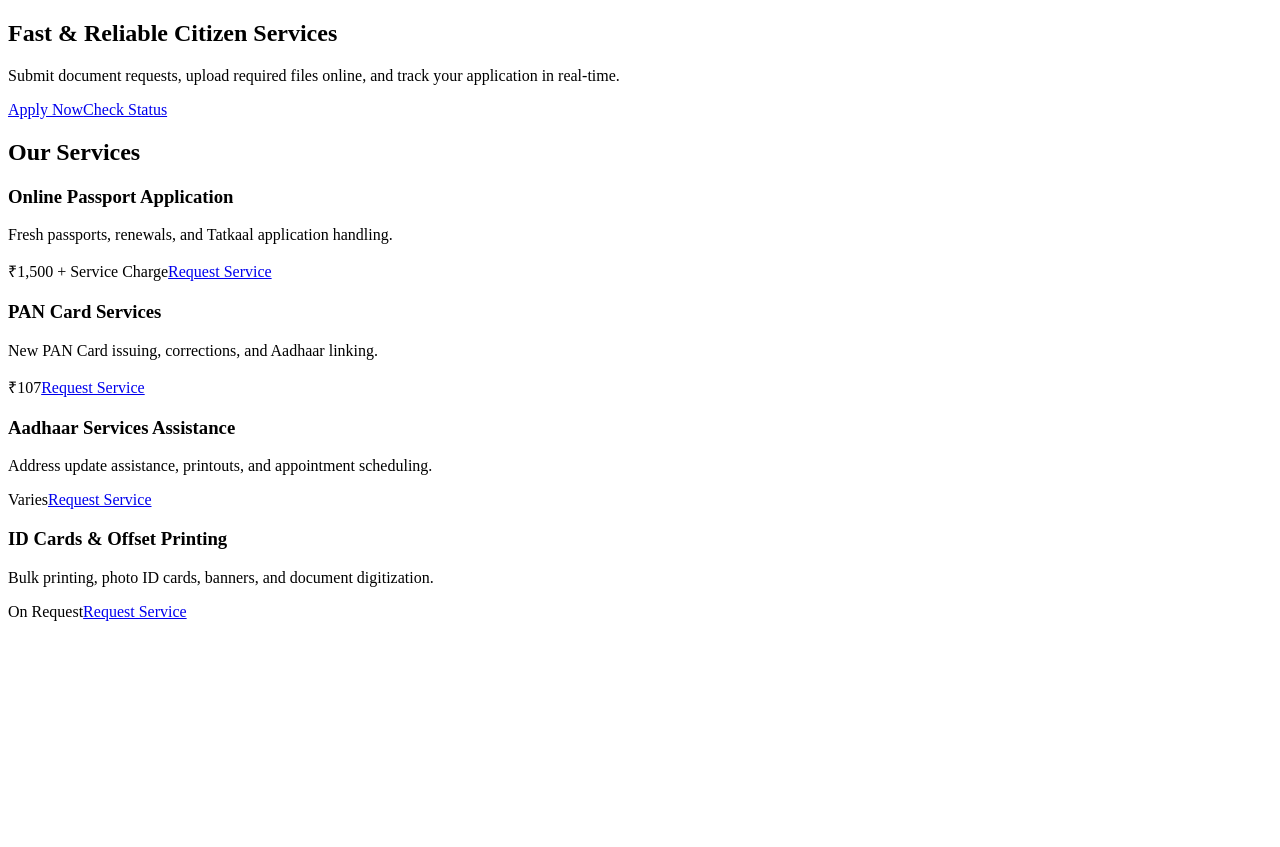
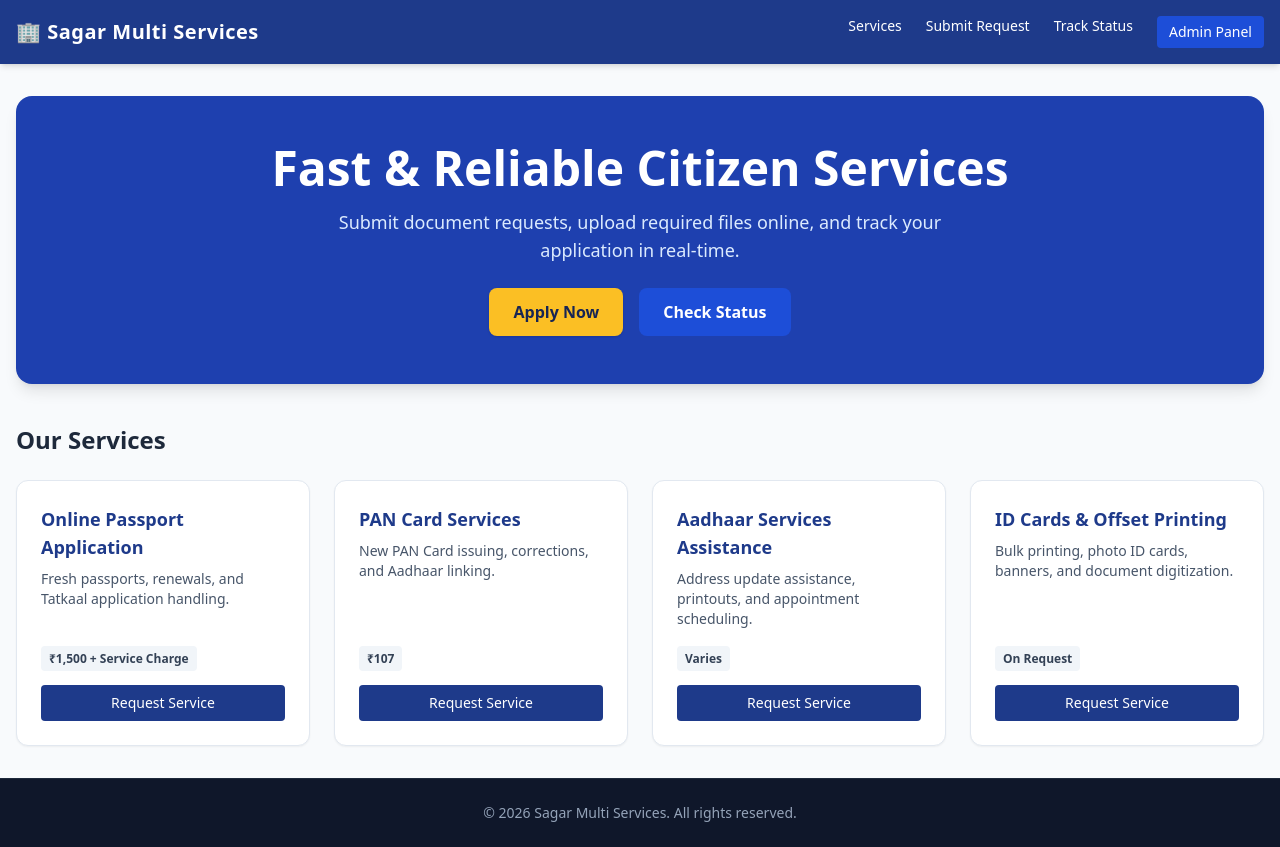
Before and after one commit to sagarmultiservices/sagar-multi-services, a Next.js app: page / in a window 1280 px wide. Before the commit the page ends 800 px from the top, so only its background shows below. Built offline with nearby package versions, Linux system fonts and the light colour scheme.

Commit message:
Create RootLayout component with Navbar and Footer

```diff
--- /dev/null
+++ b/app/layout.jsx
@@ -0,0 +1,22 @@
+import Navbar from "../components/Navbar";
+import Footer from "../components/Footer";
+import "./globals.css";
+
+export const metadata = {
+  title: "Sagar Multi Services | Online Applications",
+  description: "Official service request portal for Sagar Multi Services.",
+};
+
+export default function RootLayout({ children }) {
+  return (
+    <html lang="en">
+      <body className="bg-slate-50 text-slate-900 min-h-screen flex flex-col justify-between">
+        <Navbar />
+        <main className="container mx-auto px-4 py-8 flex-grow">
+          {children}
+        </main>
+        <Footer />
+      </body>
+    </html>
+  );
+}
```
